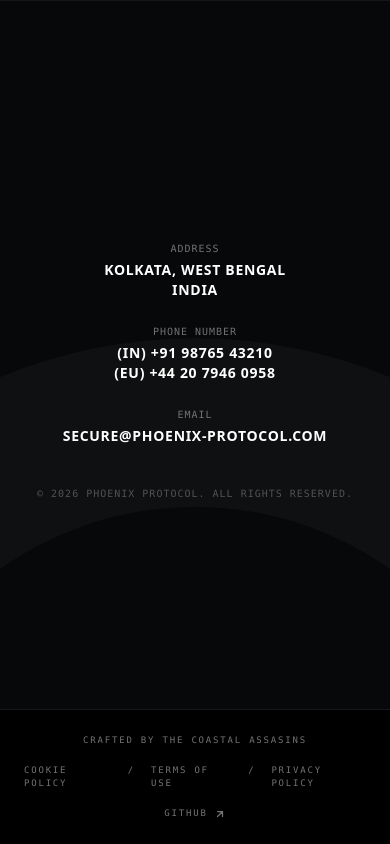
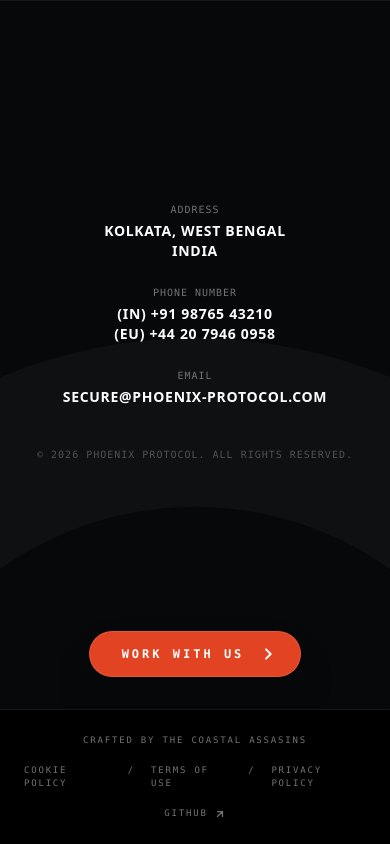
Before and after one commit to HeX-ecutioner/phoenix-protocol, a React app in the folder frontend/: page / in a window 390 px wide. Shown: the part 6128-6972 px from the top of the page. Built offline with nearby package versions, Linux system fonts and the light colour scheme; no server answers; the HTML template or start-up script is replaced by a standard one.

Commit message:
feat(routes): register /contact route and make Work With Us button responsive across viewports

```diff
--- a/frontend/src/App.jsx
+++ b/frontend/src/App.jsx
@@ -6,6 +6,7 @@ import { DashboardPage } from './pages/DashboardPage';
 import { DevicePage } from './pages/DevicePage';
 import { AboutPage } from './pages/AboutPage';
 import { PolicyPage } from './pages/PolicyPage';
+import { ContactPage } from './pages/ContactPage';
 import './styles/app.css';
 
 function AnimatedRoutes() {
@@ -16,6 +17,7 @@ function AnimatedRoutes() {
       <Routes location={location} key={location.pathname}>
         <Route path="/" element={<UploadPage />} />
         <Route path="/about" element={<AboutPage />} />
+        <Route path="/contact" element={<ContactPage />} />
         <Route path="/cookies" element={<PolicyPage type="cookies" />} />
         <Route path="/terms" element={<PolicyPage type="terms" />} />
         <Route path="/privacy" element={<PolicyPage type="privacy" />} />
--- a/frontend/src/components/Footer.jsx
+++ b/frontend/src/components/Footer.jsx
@@ -46,16 +46,16 @@ export function Footer() {
         </div>
       </div>
 
-      {/* Pill Button from Image 2 (Positioned bottom right above sub-footer) */}
-      <div className="absolute bottom-24 right-6 md:right-12 z-20 hidden md:block">
+      {/* Work With Us Pill Button (Positioned bottom right on desktop, centered on mobile) */}
+      <div className="relative md:absolute md:bottom-24 md:right-12 z-20 pb-8 md:pb-0 flex justify-center">
         <Link to="/contact">
           <motion.button
-            className="flex items-center gap-6 px-8 py-4 bg-[#e24423] rounded-full text-white hover:bg-[#ff4d26] transition-colors shadow-2xl group border border-white/10"
+            className="flex items-center gap-4 md:gap-6 px-6 md:px-8 py-3.5 md:py-4 bg-[#e24423] rounded-full text-white hover:bg-[#ff4d26] transition-colors shadow-2xl group border border-white/10"
             whileHover={{ scale: 1.02 }}
             whileTap={{ scale: 0.98 }}
           >
-            <span className="font-mono text-sm font-bold uppercase tracking-[0.25em] pl-2">WORK WITH US</span>
-            <svg viewBox="0 0 24 24" fill="none" stroke="currentColor" strokeWidth="3" className="w-5 h-5 group-hover:translate-x-1 transition-transform">
+            <span className="font-mono text-xs md:text-sm font-bold uppercase tracking-[0.25em] pl-2">WORK WITH US</span>
+            <svg viewBox="0 0 24 24" fill="none" stroke="currentColor" strokeWidth="3" className="w-4 h-4 md:w-5 md:h-5 group-hover:translate-x-1 transition-transform">
               <path strokeLinecap="round" strokeLinejoin="round" d="M9 5l7 7-7 7" />
             </svg>
           </motion.button>
```
